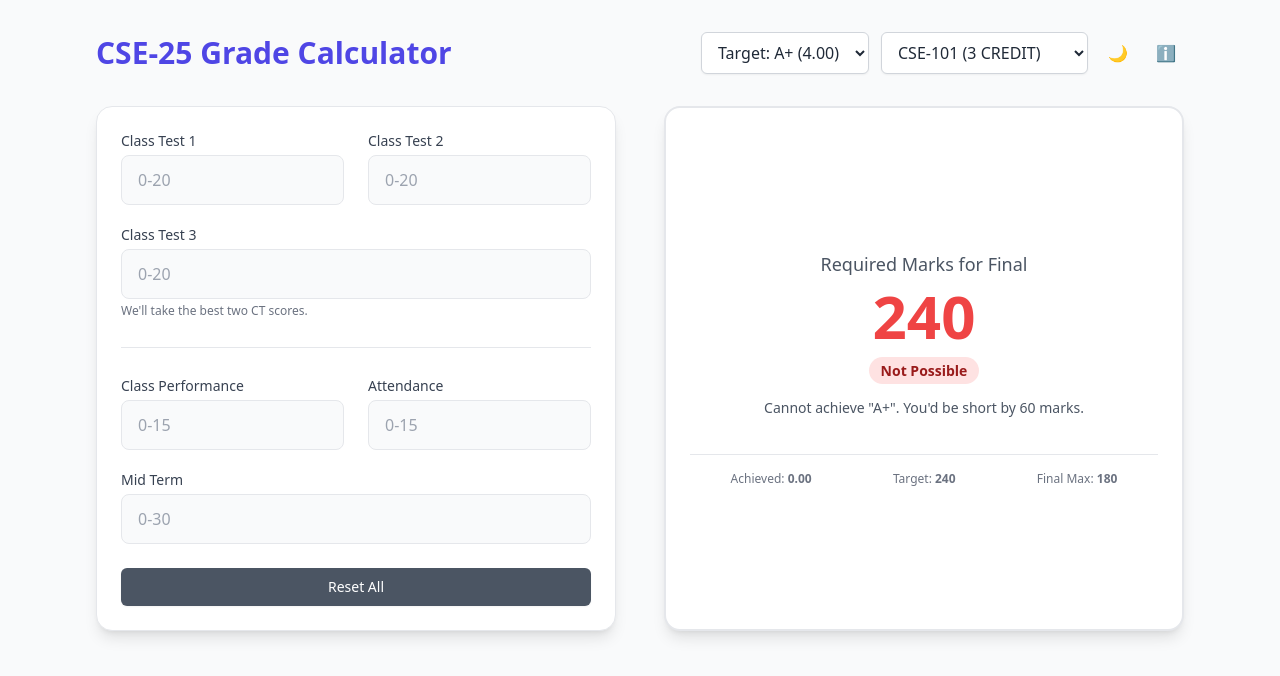
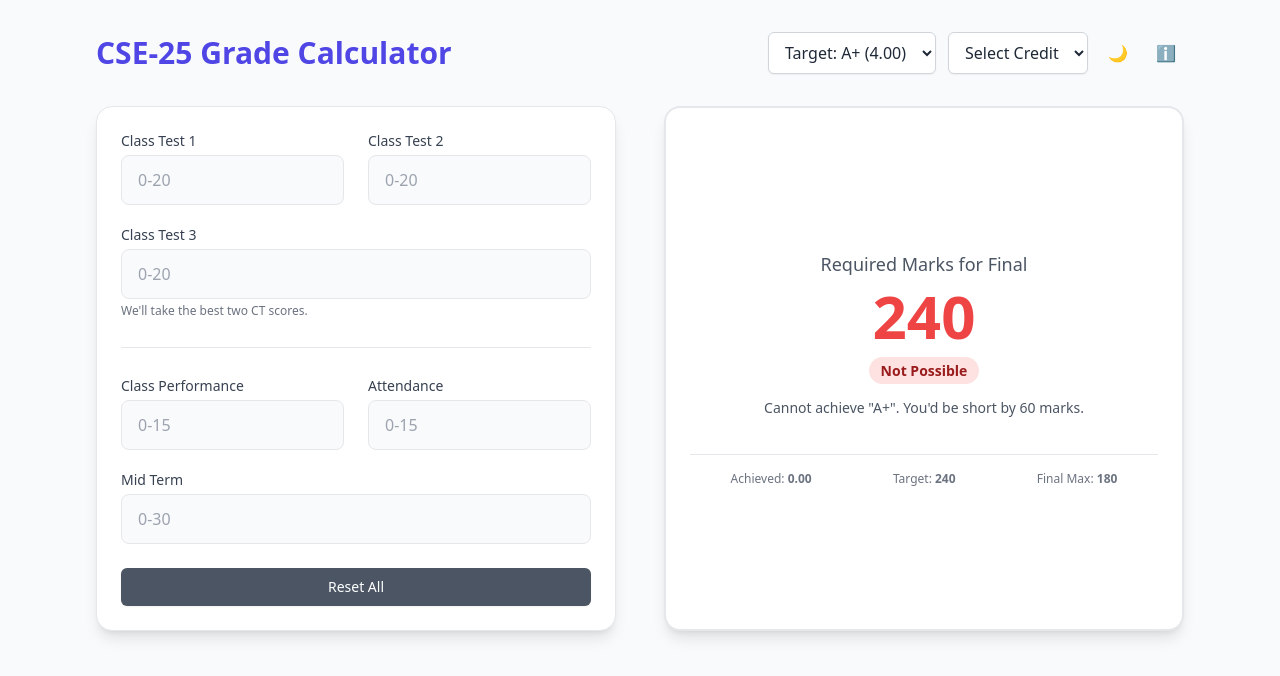
Before and after one commit to NiloyTheSpd/MIST-Grade-Calculator, a React (Vite) app: page / in a window 1280 px wide. Shown: the top 676 px of the page. Built offline with nearby package versions, Linux system fonts and the light colour scheme; the HTML template or start-up script is replaced by a standard one.

Commit message:
Add Tailwind CSS styles to the project , changed to credit instead of subjects

```diff
--- a/src/App.jsx
+++ b/src/App.jsx
@@ -69,13 +69,21 @@ export default function App() {
     }
     return false;
   });
-  const [selectedCourseId, setSelectedCourseId] = useState(COURSES[0].id);
+  // CHANGED: replace course selection with a credit selector
+  // value is kept as string because select returns strings; we'll coerce where needed
+  const [selectedCredits, setSelectedCredits] = useState('');
   const [targetGrade, setTargetGrade] = useState('A+');
   const [inputs, setInputs] = useState(INITIAL_INPUTS);
   const [errors, setErrors] = useState({});
   const [isInfoVisible, setIsInfoVisible] = useState(false);
 
-  const selectedCourse = useMemo(() => COURSES.find(c => c.id === selectedCourseId), [selectedCourseId]);
+  // Derive a synthetic selectedCourse from the selectedCredits so existing logic keeps working.
+  // If no selection is made (empty string), default to 3 credits to preserve previous behavior.
+  const selectedCourse = useMemo(() => {
+    const credits = Number(selectedCredits) || 3;
+    // Treat 2-credit selection as GEBS-101-like to preserve its special rules.
+    return { id: credits === 2 ? 'GEBS-101' : 'GEN-3', credits };
+  }, [selectedCredits]);
 
   const courseConfig = useMemo(() => {
     const credits = selectedCourse.credits;
@@ -169,7 +177,7 @@ export default function App() {
   useEffect(() => {
     setInputs(INITIAL_INPUTS);
     setErrors({});
-  }, [selectedCourseId]);
+  }, [selectedCredits]);
 
   const handleInputChange = useCallback((e) => {
     const { name, value } = e.target;
@@ -225,16 +233,14 @@ export default function App() {
               ))}
             </select>
             <select
-              value={selectedCourseId}
-              onChange={(e) => setSelectedCourseId(e.target.value)}
-              aria-label="Course"
+              value={selectedCredits}
+              onChange={(e) => setSelectedCredits(e.target.value)}
+              aria-label="Credit"
               className="bg-white dark:bg-gray-800 border border-gray-300 dark:border-gray-600 rounded-md shadow-sm py-2 px-3 focus:outline-none focus:ring-2 focus:ring-indigo-500"
             >
-              {COURSES.map(course => (
-                <option key={course.id} value={course.id}>
-                  {course.name} ({course.credits} CREDIT)
-                </option>
-              ))}
+              <option value="">Select Credit</option>
+              <option value="2">2 Credit</option>
+              <option value="3">3 Credit</option>
             </select>
             <button onClick={toggleTheme} className="p-2 rounded-full hover:bg-gray-200 dark:hover:bg-gray-700 transition-colors" aria-label="Toggle dark mode">
               {isDarkMode ? '☀️' : '🌙'}
```
Also changed, not shown: 5 other files (tests, documents, lock files or other folders).
